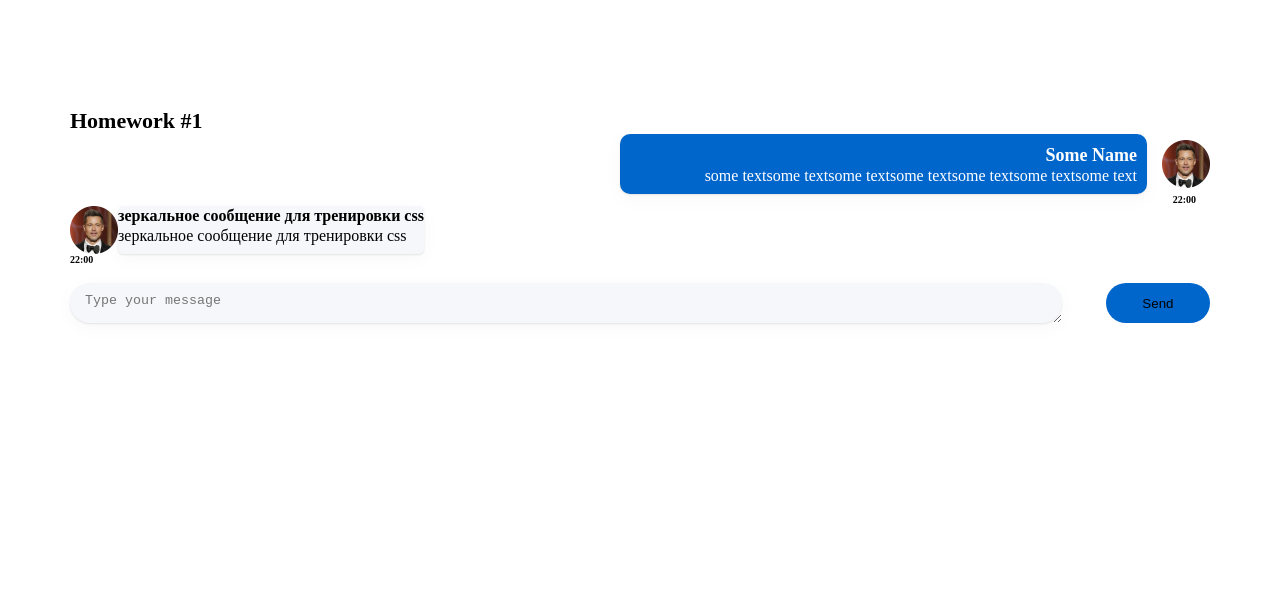
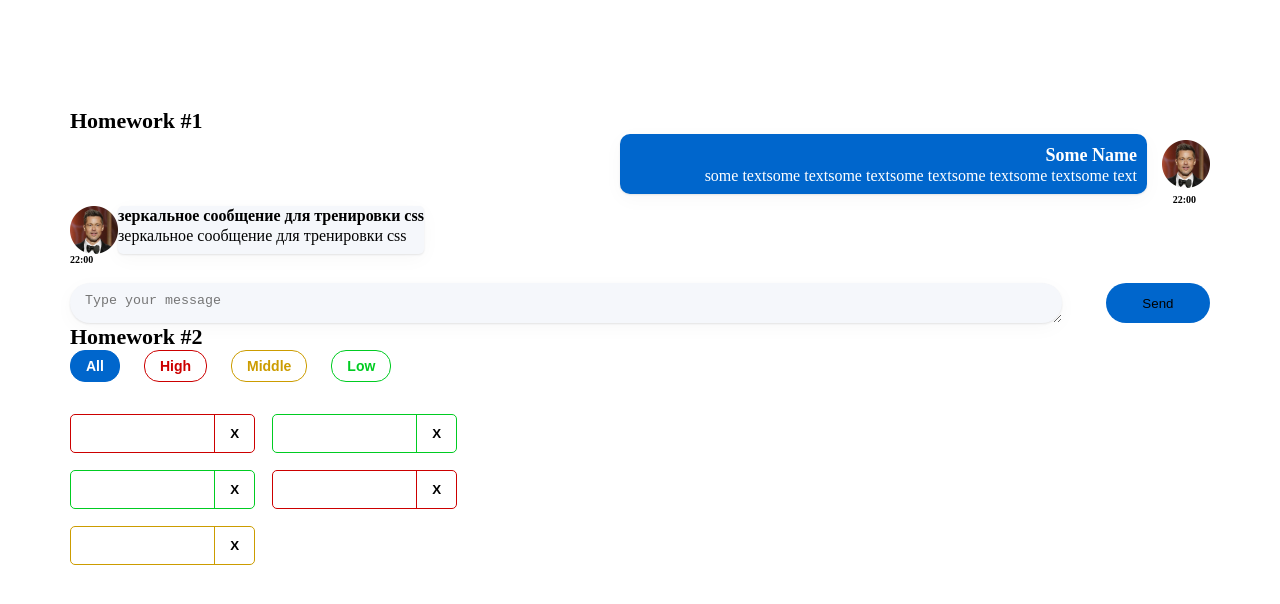
Before and after one commit to Siarheispivak/hws2, a React (Create React App) app: page /#/pre-junior in a window 1280 px wide. Before the commit this address led to /. Shown: the top 604 px of the page. Built offline with nearby package versions, Linux system fonts and the light colour scheme.

Commit message:
half of the HW2 is done

```diff
--- a/src/s1-main/App.tsx
+++ b/src/s1-main/App.tsx
@@ -1,13 +1,14 @@
 import React from 'react'
 import s from './App.module.css'
 import HW1 from '../s2-homeworks/hw01/HW1'
+import HW2 from "../s2-homeworks/hw02/HW2";
 
 function App() {
     return (
         <div className={s.App}>
             <HW1/>
             {/*раскомментировать по ходу выполнения*/}
-            {/*<HW2/>*/}
+            <HW2/>
             {/*<HW3/>*/}
             {/*<HW4/>*/}
 
--- a/src/s2-homeworks/hw02/HW2.tsx
+++ b/src/s2-homeworks/hw02/HW2.tsx
@@ -17,16 +17,16 @@ import s2 from '../../s1-main/App.module.css'
 * */
 
 // types
-export type AffairPriorityType = any // need to fix any
+export type AffairPriorityType = 'high' | 'low' | 'middle'// need to fix any
 export type AffairType = {
-    _id: any // need to fix any
-    name: any // need to fix any
-    priority: AffairPriorityType
+    _id: number // need to fix any
+    name: string // need to fix any
+    priority: FilterType
 }
 export type FilterType = 'all' | AffairPriorityType
 
 // constants
-const defaultAffairs: any = [ // need to fix any
+const defaultAffairs: Array<AffairType> = [ // need to fix any
     {_id: 1, name: 'React', priority: 'high'}, // студенты могут изменить содержимое name и количество элементов в массиве, ...priority не менять!
     {_id: 2, name: 'anime', priority: 'low'},
     {_id: 3, name: 'games', priority: 'low'},
@@ -35,23 +35,31 @@ const defaultAffairs: any = [ // need to fix any
 ]
 
 // pure helper functions
-export const filterAffairs = (affairs: any, filter: any): any => { // need to fix any
-
-
-    return affairs // need to fix
+export const filterAffairs = (affairs: Array<AffairType>, filter: FilterType): Array<AffairType> => { // need to fix any
+    switch (filter) {
+        case 'high':
+            return affairs.filter(el => el.priority === 'high')
+        case 'low':
+            return affairs.filter(el => el.priority === 'low')
+        case 'middle':
+            return affairs.filter(el => el.priority === 'middle')
+        default:
+            return affairs
+    }
+    // need to fix
 }
-export const deleteAffair = (affairs: any, _id: any): any => { // need to fix any
-
-    return affairs // need to fix
+export const deleteAffair = (affairs: Array<AffairType>, _id: number): Array<AffairType> => { // need to fix any
+    return affairs.filter(el=>el._id !==_id ) // need to fix
 }
 
 function HW2() {
-    const [affairs, setAffairs] = useState<any>(defaultAffairs) // need to fix any
+    const [affairs, setAffairs] = useState<Array<AffairType>>(defaultAffairs) // need to fix any
     const [filter, setFilter] = useState<FilterType>('all')
 
     const filteredAffairs = filterAffairs(affairs, filter)
-    const deleteAffairCallback = (_id: any) => { // need to fix any
+    const deleteAffairCallback = (_id: number) => { // need to fix any
         // need to fix
+        return filteredAffairs.filter(el=>el._id !==_id )
     }
 
     return (
```
Also changed, not shown: 1 other file (tests, documents, lock files or other folders).
